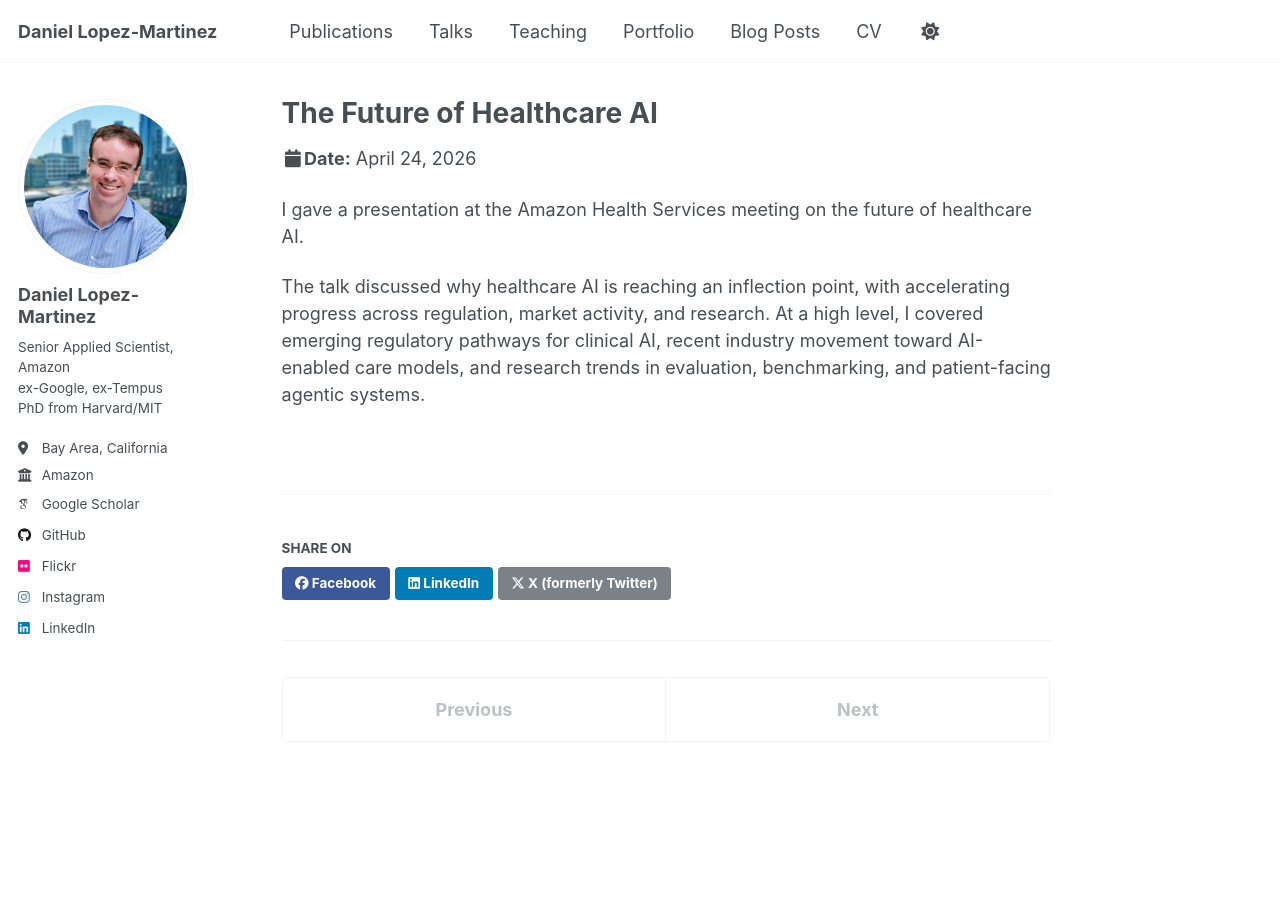
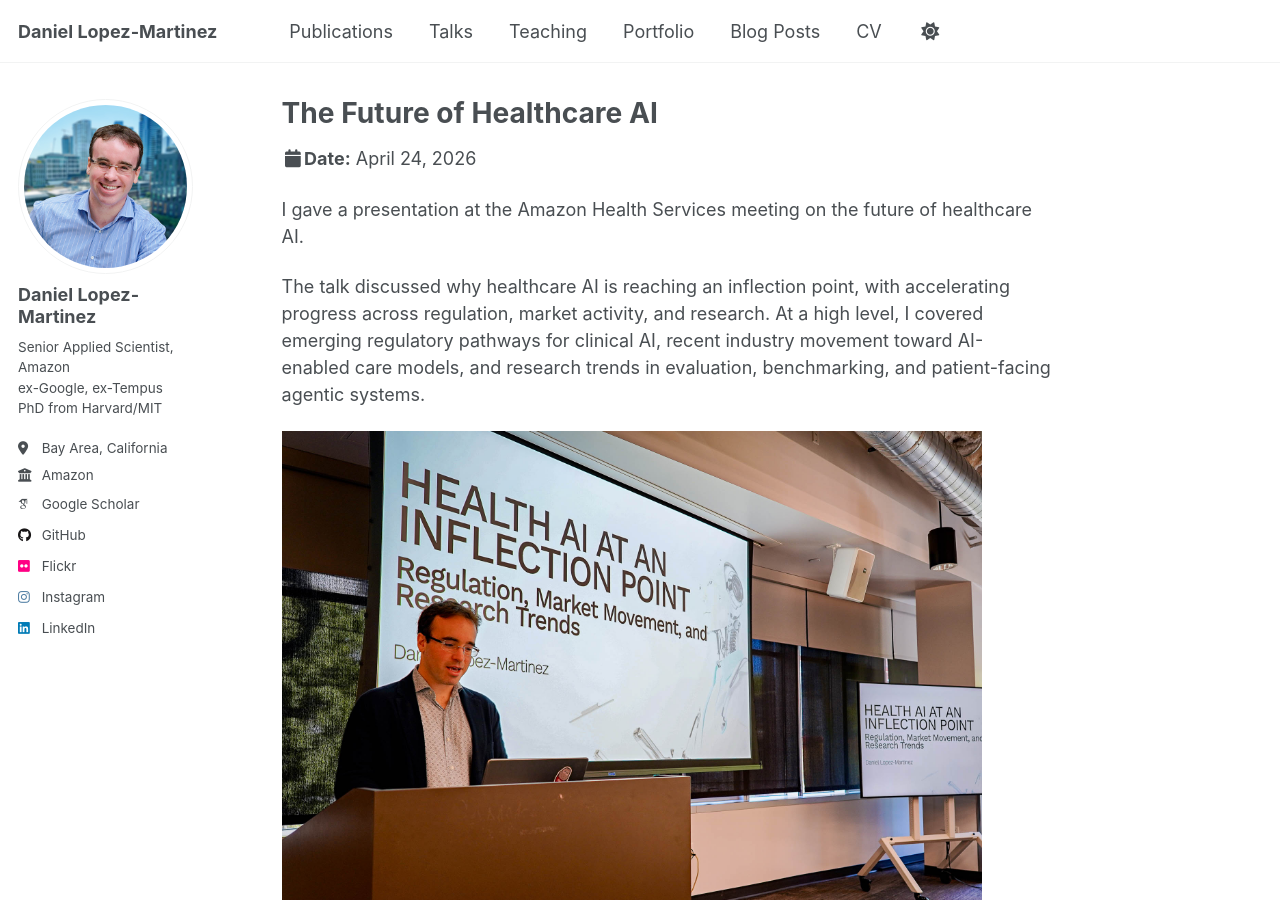
Before and after one commit to daniel-lopezmartinez/daniel-lopezmartinez.github.io, a Jekyll site: the page built from _talks/2026-04-24-talk-future-healthcare-ai.md, in a window 1280 px wide and 900 px high. Built offline with Jekyll 4.4.1, drawn with Linux system fonts in a browser that asks for light colours; some web fonts are replaced; a script that is not in the unit is left out.

Commit message:
readded image

```diff
--- a/_talks/2026-04-24-talk-future-healthcare-ai.md
+++ b/_talks/2026-04-24-talk-future-healthcare-ai.md
@@ -7,11 +7,11 @@ venue: Amazon Health Services Meeting
 date: 2026-04-24
 location: "Seattle, WA, USA"
 description: "Perspective on why healthcare AI is at an inflection point, spanning regulation, market dynamics, and research directions for evaluation and agentic systems."
-# image: /images/blog/2026-04-24-ahs_health_ai_inflection_point.jpg
+image: /images/blog/2026-04-24-ahs_health_ai_inflection_point.jpg
 ---
 
 I gave a presentation at the Amazon Health Services meeting on the future of healthcare AI.
 
 The talk discussed why healthcare AI is reaching an inflection point, with accelerating progress across regulation, market activity, and research. At a high level, I covered emerging regulatory pathways for clinical AI, recent industry movement toward AI-enabled care models, and research trends in evaluation, benchmarking, and patient-facing agentic systems.
 
-<!-- <img src='/images/blog/2026-04-24-ahs_health_ai_inflection_point.jpg' width="700" height="400" alt="Daniel Lopez-Martinez standing at a podium presenting his talk 'Health AI at an Inflection Point: Regulation, Market Movement, and Research Trends' at the Amazon Health Services Leadership Meeting in Seattle. The title slide is projected on a large screen behind him."> -->
+<img src='/images/blog/2026-04-24-ahs_health_ai_inflection_point.jpg' width="700" height="400" alt="Daniel Lopez-Martinez standing at a podium presenting his talk 'Health AI at an Inflection Point: Regulation, Market Movement, and Research Trends' at the Amazon Health Services Leadership Meeting in Seattle. The title slide is projected on a large screen behind him.">
```
